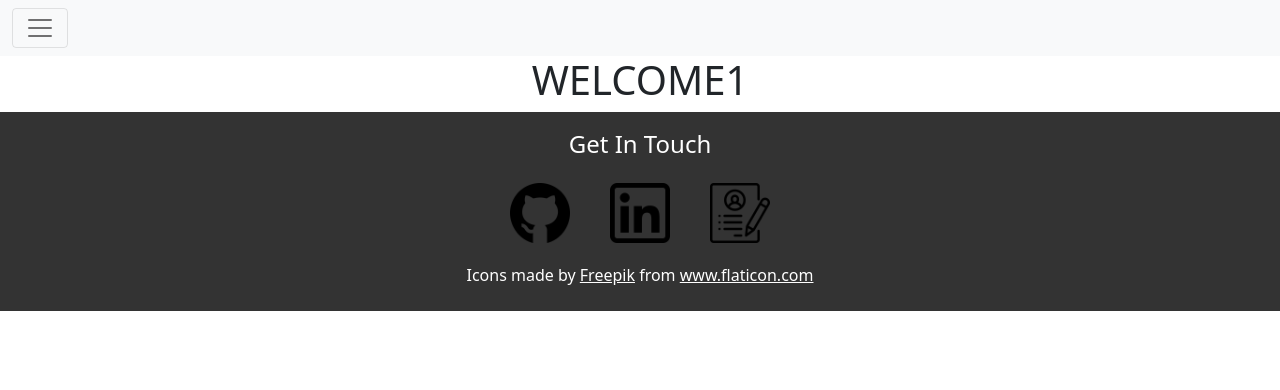
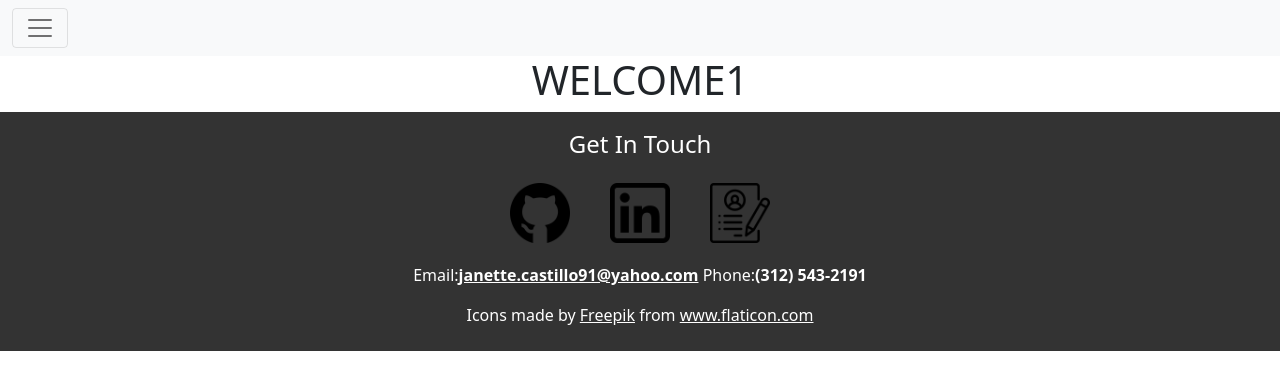
Before and after one commit to jcastillo9/react-portfolio, a React (Create React App) app: page /resume in a window 1280 px wide. Shown: the top 390 px of the page. Built offline with nearby package versions, Linux system fonts and the light colour scheme.

Commit message:
added contact info to footer section

```diff
--- a/src/components/footer/Footer.js
+++ b/src/components/footer/Footer.js
@@ -16,8 +16,11 @@ export default function Footer(){
                     <a target="_blank" href="resume.pdf">
                         <img src={resume} id="icon"/>
                         </a>
-
-                        <p>Icons made by <a href="https://www.freepik.com" title="Freepik">Freepik</a> from <a
+                        <p>Email:
+            <a href="mailto:janette.castillo91@yahoo.com"><strong>janette.castillo91@yahoo.com</strong></a> Phone:
+            <strong>(312) 543-2191</strong>
+        </p>
+            <p>Icons made by <a href="https://www.freepik.com" title="Freepik">Freepik</a> from <a
                 href="https://www.flaticon.com/" title="Flaticon">www.flaticon.com</a></p>
     </footer>
     )
```
